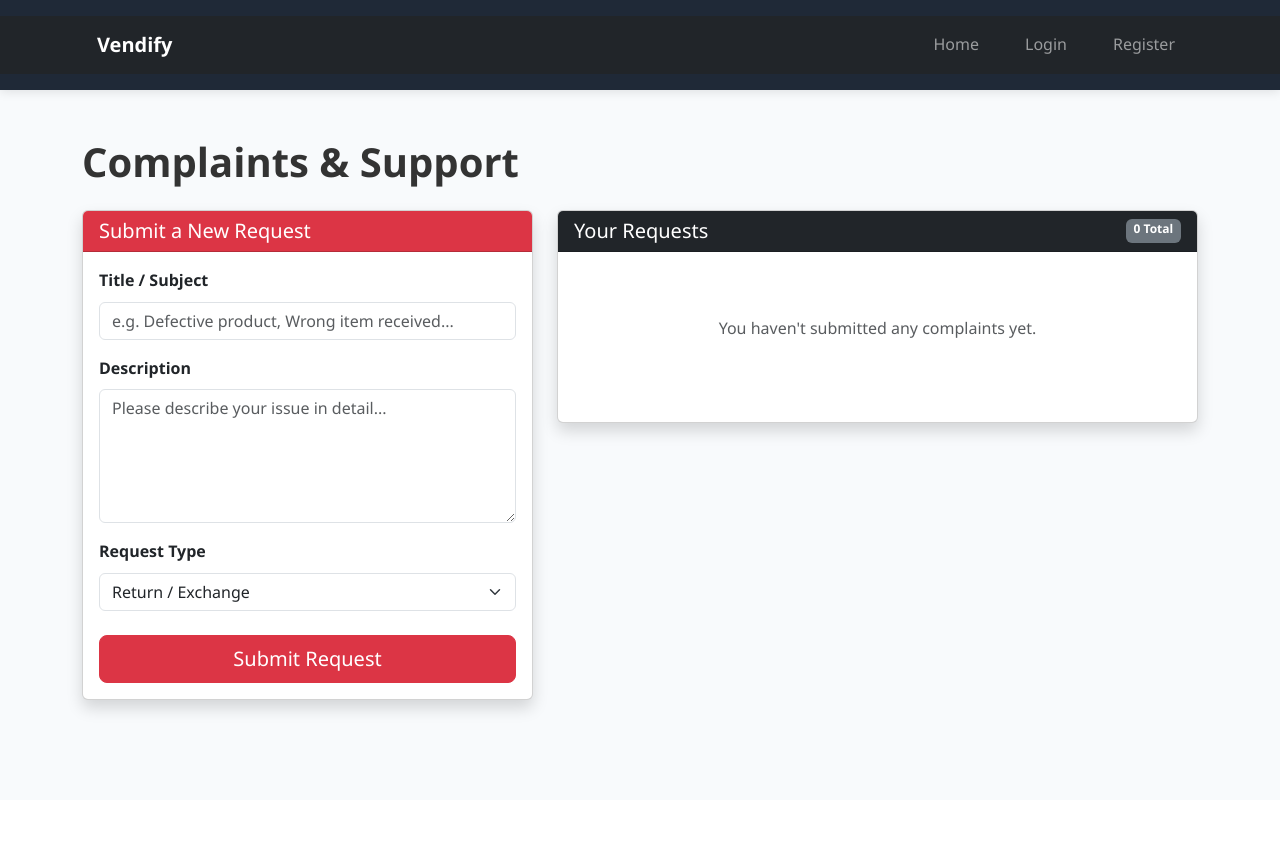
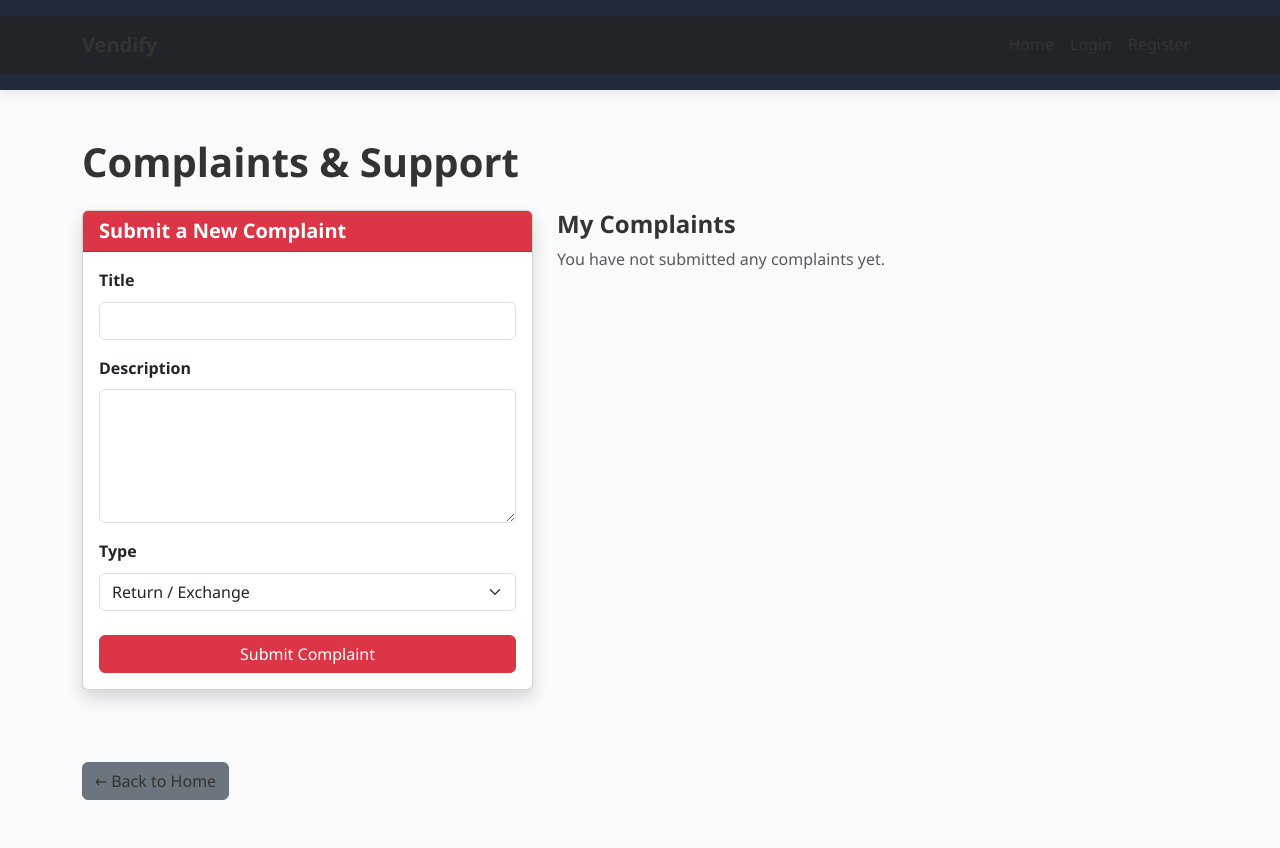
Before and after one commit to AGarnerGinger/Vendify, a Flask app: template templates/complaints.html in a window 1280 px wide. Before the commit the page ends 716 px from the top, so only its background shows below. Run offline with Flask 3, Linux system fonts and the light colour scheme; the template is opened without the code that fills it, so the values that code supplies are empty.

Commit message:
minor update 2

```diff
--- a/main.py
+++ b/main.py
@@ -94,7 +94,7 @@ def logout():
     session.clear()
     return redirect(url_for('index'))
 
-# ====================== PUBLIC ======================
+# ====================== PUBLIC PRODUCTS ======================
 @app.route('/products')
 def products_page():
     search = request.args.get('search', '')
@@ -157,7 +157,7 @@ def add_product():
             flash("Product added successfully!", "success")
             return redirect(url_for('vendor_products'))
         except Exception as e:
-            flash(f"Error: {str(e)}", "danger")
+            flash(f"Error adding product: {str(e)}", "danger")
     return render_template('add_product.html')
 
 @app.route('/edit-product/<int:pid>', methods=['GET', 'POST'])
@@ -181,8 +181,8 @@ def edit_product(pid):
             with get_db() as conn:
                 if image_filename:
                     conn.execute(text("""
-                        UPDATE products SET title=:t, price=:p, sale_price=:sp, inventory=:i,
-                        description=:d, image=:img WHERE product_id=:id AND vendor_id=:vid
+                        UPDATE products SET title=:t, price=:p, sale_price=:sp, inventory=:i, description=:d, image=:img
+                        WHERE product_id=:id AND vendor_id=:vid
                     """), {
                         "t": request.form['title'], "p": float(request.form['price']),
                         "sp": sale_price, "i": int(request.form.get('inventory', 0)),
@@ -191,18 +191,18 @@ def edit_product(pid):
                     })
                 else:
                     conn.execute(text("""
-                        UPDATE products SET title=:t, price=:p, sale_price=:sp, inventory=:i,
-                        description=:d WHERE product_id=:id AND vendor_id=:vid
+                        UPDATE products SET title=:t, price=:p, sale_price=:sp, inventory=:i, description=:d
+                        WHERE product_id=:id AND vendor_id=:vid
                     """), {
                         "t": request.form['title'], "p": float(request.form['price']),
                         "sp": sale_price, "i": int(request.form.get('inventory', 0)),
                         "d": request.form.get('description', ''), "id": pid, "vid": session['user_id']
                     })
                 conn.commit()
-            flash("Product updated!", "success")
+            flash("Product updated successfully!", "success")
             return redirect(url_for('vendor_products'))
         except Exception as e:
-            flash(f"Error updating: {str(e)}", "danger")
+            flash(f"Error updating product: {str(e)}", "danger")
 
     with get_db() as conn:
         product = conn.execute(text("SELECT * FROM products WHERE product_id = :id AND vendor_id = :vid"),
@@ -356,6 +356,31 @@ def complaints_page():
     if 'user_id' not in session:
         return redirect(url_for('login'))
 
+    if session.get('user_type') == 'admin':
+        # Admin can view all and update status
+        if request.method == 'POST':
+            try:
+                complaint_id = request.form.get('complaint_id')
+                new_status = request.form.get('status')
+                if complaint_id and new_status:
+                    with get_db() as conn:
+                        conn.execute(text("UPDATE complaints SET status = :status WHERE complaint_id = :id"),
+                                   {"status": new_status, "id": complaint_id})
+                        conn.commit()
+                    flash("Complaint status updated.", "success")
+            except Exception:
+                flash("Error updating status.", "danger")
+
+        with get_db() as conn:
+            complaints = conn.execute(text("""
+                SELECT c.*, u.username
+                FROM complaints c
+                JOIN users u ON c.user_id = u.user_id
+                ORDER BY c.created_at DESC
+            """)).fetchall()
+        return render_template('complaints.html', complaints=complaints, is_admin=True)
+
+    # Regular user
     if request.method == 'POST':
         with get_db() as conn:
             conn.execute(text("""
@@ -368,13 +393,13 @@ def complaints_page():
                 "dt": request.form['demand_type']
             })
             conn.commit()
-        flash("Complaint submitted!", "success")
+        flash("Complaint submitted successfully!", "success")
         return redirect(url_for('complaints_page'))
 
     with get_db() as conn:
         complaints = conn.execute(text("SELECT * FROM complaints WHERE user_id = :uid ORDER BY created_at DESC"),
                                 {"uid": session['user_id']}).fetchall()
-    return render_template('complaints.html', complaints=complaints)
+    return render_template('complaints.html', complaints=complaints, is_admin=False)
 
 # ====================== ADMIN ======================
 @app.route('/admin')
@@ -386,8 +411,14 @@ def admin_dashboard():
     with get_db() as conn:
         users = conn.execute(text("SELECT * FROM users")).fetchall()
         products = conn.execute(text("SELECT * FROM products")).fetchall()
+        complaints = conn.execute(text("SELECT * FROM complaints")).fetchall()
+        pending_complaints = conn.execute(text("SELECT * FROM complaints WHERE status = 'pending'")).fetchall()
 
-    return render_template('admin_dashboard.html', users=users, products=products)
+    return render_template('admin_dashboard.html',
+                           users=users,
+                           products=products,
+                           complaints=complaints,
+                           pending_complaints=pending_complaints)
 
 @app.route('/admin/products')
 def admin_products():
--- a/static/style.css
+++ b/static/style.css
@@ -17,55 +17,43 @@ body {
     line-height: 1.6;
 }
 
-h1, h2, h3, h4 {
+/* ==================== FORCE LINK COLORS ==================== */
+a, a:link, a:visited {
+    color: #333 !important;
+    text-decoration: none !important;
+}
+
+a:hover, a:focus {
+    color: #000 !important;
+    text-decoration: underline !important;
+}
+
+/* Make sure Bootstrap doesn't override admin/dashboard links */
+.card a,
+.card a:hover,
+.card a:link,
+.card a:visited {
+    color: #333 !important;
+    text-decoration: none !important;
+}
+
+/* Header links stay white */
+nav a,
+nav a:hover {
+    color: white !important;
+}
+
+/* Rest of your styles */
+h1, h2, h3, h4, h5 {
     font-weight: 600;
 }
 
-/* Header / Navigation */
+/* Header */
 header {
     background: var(--dark);
     color: white;
     padding: 1rem 0;
     box-shadow: 0 2px 10px rgba(0,0,0,0.1);
-}
-
-nav a {
-    color: white;
-    margin: 0 15px;
-    text-decoration: none;
-    font-weight: 500;
-}
-
-nav a:hover {
-    color: #60a5fa;
-}
-
-/* Hero */
-.hero {
-    height: 60vh;
-    min-height: 400px;
-    display: flex;
-    align-items: center;
-    justify-content: center;
-    text-align: center;
-    color: white;
-    position: relative;
-}
-
-.hero::before {
-    content: '';
-    position: absolute;
-    top: 0;
-    left: 0;
-    right: 0;
-    bottom: 0;
-    background: rgba(0, 0, 0, 0.55);
-    z-index: 1;
-}
-
-.hero > .container {
-    position: relative;
-    z-index: 2;
 }
 
 /* Product Cards */
@@ -105,20 +93,6 @@ nav a:hover {
     background-color: #15803d;
 }
 
-/* Sale Badge */
-.sale-badge {
-    position: absolute;
-    top: 12px;
-    right: 12px;
-    background: var(--danger);
-    color: white;
-    padding: 4px 12px;
-    border-radius: 20px;
-    font-size: 0.85rem;
-    font-weight: bold;
-    z-index: 10;
-}
-
 /* Floating Chat Button */
 #chat-button {
     position: fixed;
@@ -150,3 +124,5 @@ nav a:hover {
 
     .hero {
         height: 50vh;
+    }
+}
--- a/templates/complaints.html
+++ b/templates/complaints.html
@@ -1,102 +1,127 @@
 {% extends "base.html" %}
-{% block title %}Complaints & Support - Vendify{% endblock %}
+{% block title %}Complaints - Vendify{% endblock %}
 
 {% block content %}
 <div class="container my-5">
-
     <h1 class="mb-4">Complaints & Support</h1>
 
+    {% if is_admin %}
+        <!-- Admin View -->
+        <h2 class="mb-4">All Customer Complaints</h2>
+
+        {% if complaints %}
+        <div class="card shadow">
+            <div class="card-body">
+                <div class="table-responsive">
+                    <table class="table table-hover">
+                        <thead class="table-light">
+                            <tr>
+                                <th>ID</th>
+                                <th>Customer</th>
+                                <th>Title</th>
+                                <th>Type</th>
+                                <th>Description</th>
+                                <th>Status</th>
+                                <th>Action</th>
+                            </tr>
+                        </thead>
+                        <tbody>
+                            {% for c in complaints %}
+                            <tr>
+                                <td>{{ c.complaint_id }}</td>
+                                <td>{{ c.username }}</td>
+                                <td>{{ c.title }}</td>
+                                <td><span class="badge bg-info">{{ c.demand_type|capitalize }}</span></td>
+                                <td>{{ c.description[:100] }}{% if c.description|length > 100 %}...{% endif %}</td>
+                                <td>
+                                    <form method="POST" class="d-inline">
+                                        <input type="hidden" name="complaint_id" value="{{ c.complaint_id }}">
+                                        <select name="status" class="form-select form-select-sm d-inline w-auto" onchange="this.form.submit()">
+                                            <option value="pending" {{ 'selected' if c.status == 'pending' }}>Pending</option>
+                                            <option value="in_progress" {{ 'selected' if c.status == 'in_progress' }}>In Progress</option>
+                                            <option value="resolved" {{ 'selected' if c.status == 'resolved' }}>Resolved</option>
+                                            <option value="rejected" {{ 'selected' if c.status == 'rejected' }}>Rejected</option>
+                                        </select>
+                                    </form>
+                                </td>
+                                <td>
+                                    <small class="text-muted">{{ c.created_at }}</small>
+                                </td>
+                            </tr>
+                            {% endfor %}
+                        </tbody>
+                    </table>
+                </div>
+            </div>
+        </div>
+        {% else %}
+        <p class="text-center text-muted">No complaints found.</p>
+        {% endif %}
+
+    {% else %}
+        <!-- Regular User View -->
         <div class="row">
-
-        <!-- Submit New Complaint Form -->
+            <!-- Submit New Complaint -->
             <div class="col-lg-5 mb-5">
                 <div class="card shadow">
                     <div class="card-header bg-danger text-white">
-                    <h5 class="mb-0">Submit a New Request</h5>
+                        <h5 class="mb-0">Submit a New Complaint</h5>
                     </div>
                     <div class="card-body">
                         <form method="POST">
                             <div class="mb-3">
-                            <label class="form-label fw-bold">Title / Subject</label>
-                            <input type="text" name="title" class="form-control" required
-                                   placeholder="e.g. Defective product, Wrong item received...">
+                                <label class="form-label fw-bold">Title</label>
+                                <input type="text" name="title" class="form-control" required>
                             </div>
-
                             <div class="mb-3">
                                 <label class="form-label fw-bold">Description</label>
-                            <textarea name="description" class="form-control" rows="5" required
-                                placeholder="Please describe your issue in detail..."></textarea>
+                                <textarea name="description" class="form-control" rows="5" required></textarea>
                             </div>
-
                             <div class="mb-4">
-                            <label class="form-label fw-bold">Request Type</label>
+                                <label class="form-label fw-bold">Type</label>
                                 <select name="demand_type" class="form-select">
                                     <option value="return">Return / Exchange</option>
                                     <option value="refund">Refund</option>
                                     <option value="warranty">Warranty Claim</option>
-                                <option value="other">Other Complaint</option>
+                                    <option value="other">Other</option>
                                 </select>
                             </div>
-
-                        <div class="d-grid">
-                            <button type="submit" class="btn btn-danger btn-lg">
-                                Submit Request
-                            </button>
-                        </div>
+                            <button type="submit" class="btn btn-danger w-100">Submit Complaint</button>
                         </form>
                     </div>
                 </div>
             </div>
 
-        <!-- My Complaints / Requests -->
+            <!-- My Complaints -->
             <div class="col-lg-7">
-            <div class="card shadow">
-                <div class="card-header bg-dark text-white d-flex justify-content-between">
-                    <h5 class="mb-0">Your Requests</h5>
-                    <span class="badge bg-secondary">{{ complaints|length }} Total</span>
-                </div>
-                <div class="card-body">
+                <h4>My Complaints</h4>
                 {% if complaints %}
                     {% for c in complaints %}
-                        <div class="border rounded p-3 mb-3">
-                            <div class="d-flex justify-content-between align-items-start">
-                                <div>
-                                    <h6 class="mb-1">{{ c.title }}</h6>
+                    <div class="card mb-3">
+                        <div class="card-body">
+                            <div class="d-flex justify-content-between">
+                                <h6>{{ c.title }}</h6>
                                 <span class="badge
-                                        {% if c.demand_type == 'refund' %}bg-warning
-                                        {% elif c.demand_type == 'return' %}bg-info
-                                        {% elif c.demand_type == 'warranty' %}bg-primary
-                                        {% else %}bg-secondary{% endif %}">
-                                        {{ c.demand_type|capitalize }}
+                                    {% if c.status == 'resolved' %}bg-success
+                                    {% elif c.status == 'rejected' %}bg-danger
+                                    {% else %}bg-warning{% endif %}">
+                                    {{ c.status|capitalize }}
                                 </span>
                             </div>
-                                <div class="text-end">
-                                    <span class="badge
-                                        {% if c.status == 'pending' %}bg-warning
-                                        {% elif c.status == 'resolved' %}bg-success
-                                        {% elif c.status == 'rejected' %}bg-danger
-                                        {% else %}bg-secondary{% endif %}">
-                                        {{ c.status|default('Pending', true)|capitalize }}
-                                    </span>
+                            <p class="text-muted small">{{ c.demand_type|capitalize }} • {{ c.created_at }}</p>
+                            <p>{{ c.description }}</p>
                         </div>
-                            </div>
-
-                            <p class="mt-3 mb-2">{{ c.description }}</p>
-
-                            <small class="text-muted">
-                                Submitted: {{ c.created_at.strftime('%b %d, %Y %I:%M %p') if c.created_at else 'Recently' }}
-                            </small>
                     </div>
                     {% endfor %}
                 {% else %}
-                        <div class="text-center py-5 text-muted">
-                            <p>You haven't submitted any complaints yet.</p>
-                        </div>
+                <p class="text-muted">You have not submitted any complaints yet.</p>
                 {% endif %}
             </div>
         </div>
+    {% endif %}
+
+    <div class="mt-4">
+        <a href="/" class="btn btn-secondary">← Back to Home</a>
     </div>
 </div>
-
-</div>
 {% endblock %}
--- a/templates/index.html
+++ b/templates/index.html
@@ -9,6 +9,7 @@
         <h1 class="display-4 fw-bold mb-3">Welcome to Vendify</h1>
         <p class="lead mb-4">Shop unique products from trusted local vendors</p>
         <a href="/products" class="btn btn-light btn-lg px-5">Start Shopping</a>
+
     </div>
 </section>
 
```
Also changed, not shown: templates/admin_dashboard.html (+35 -9 lines). Lines whose indentation alone changed are shown as unchanged.
